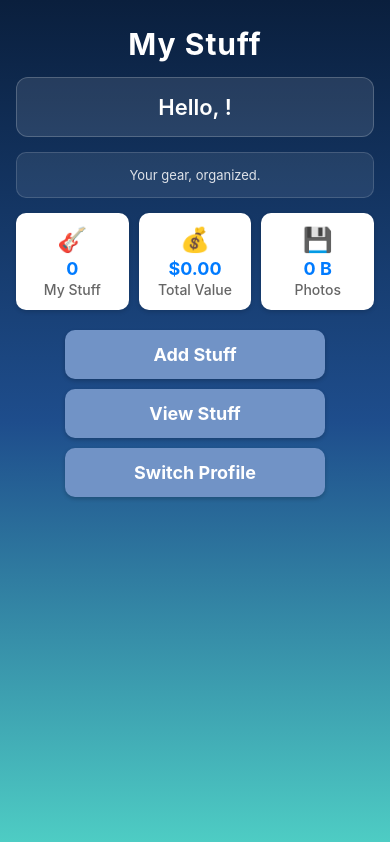
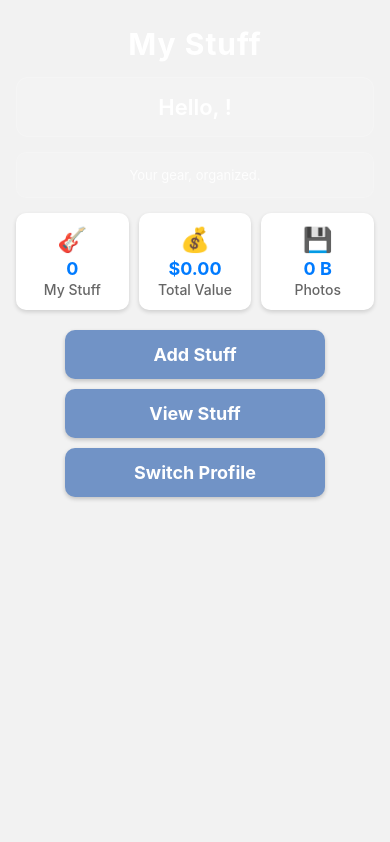
Before and after one commit to dps3ven/my_stuff, a React Native app: screen /Dashboard in a window 390 px wide. Built offline with nearby package versions, Linux system fonts and the light colour scheme.

Commit message:
consistent background

```diff
--- a/App.js
+++ b/App.js
@@ -15,7 +15,10 @@ const Stack = createStackNavigator();
 
 // On web, let the page scroll instead of trapping content inside fixed-height cards
 const webScreenOptions = Platform.OS === 'web'
-  ? { cardStyle: { overflow: 'visible', backgroundColor: 'transparent' } }
+  ? {
+      cardStyle: { overflow: 'visible', backgroundColor: 'transparent' },
+      cardOverlayEnabled: false,
+    }
   : {};
 
 // Expo's Metro web export generates its own index.html with a reset that sets
@@ -67,6 +70,7 @@ function applyWebGlobalLayout() {
       height: auto !important;
       overflow: visible !important;
       flex-shrink: 0;
+      background-color: transparent !important;
     }
   `;
   document.head.appendChild(style);
@@ -86,7 +90,11 @@ export default function App() {
       <NavigationContainer>
         <Stack.Navigator
           initialRouteName="Login"
-          screenOptions={{ headerShown: false, ...webScreenOptions }}
+          screenOptions={{
+            headerShown: false,
+            ...webScreenOptions,
+            ...(Platform.OS === 'web' ? { cardContainerStyle: { backgroundColor: 'transparent' } } : {}),
+          }}
         >
           <Stack.Screen name="Login" component={LoginScreen} />
           <Stack.Screen name="Dashboard" component={DashboardScreen} />
--- a/screens/AddInstrumentScreen.js
+++ b/screens/AddInstrumentScreen.js
@@ -429,7 +429,7 @@ export default function AddInstrumentScreen({ navigation, route }) {
       >
         <LinearGradient
           colors={['#0a1f3d', '#1e4d8c', '#4ECDC4']}
-          style={StyleSheet.absoluteFillObject}
+          style={Platform.OS === 'web' ? { display: 'none' } : StyleSheet.absoluteFillObject}
         />
         {renderMobileWizard()}
       </KeyboardAvoidingView>
--- a/screens/DashboardScreen.js
+++ b/screens/DashboardScreen.js
@@ -1,5 +1,5 @@
 import React, { useState, useEffect } from 'react';
-import { View, Text, TouchableOpacity, StyleSheet, ScrollView } from 'react-native';
+import { View, Text, TouchableOpacity, StyleSheet, ScrollView, Platform } from 'react-native';
 import { LinearGradient } from 'expo-linear-gradient';
 import storage from '../utils/storage';
 import { SkeletonLine } from '../components/Skeleton';
@@ -82,11 +82,13 @@ export default function DashboardScreen({ navigation }) {
     });
   };
 
+  const Wrapper = Platform.OS === 'web' ? View : LinearGradient;
+  const wrapperProps = Platform.OS === 'web'
+    ? { style: styles.container }
+    : { colors: ['#0a1f3d', '#1e4d8c', '#4ECDC4'], style: styles.container };
+
   return (
-    <LinearGradient
-      colors={['#0a1f3d', '#1e4d8c', '#4ECDC4']}
-      style={styles.container}
-    >
+    <Wrapper {...wrapperProps}>
       <ScrollView
         contentContainerStyle={styles.scrollContent}
         showsVerticalScrollIndicator={true}
@@ -169,7 +171,7 @@ export default function DashboardScreen({ navigation }) {
           </TouchableOpacity>
         </View>
       </ScrollView>
-    </LinearGradient>
+    </Wrapper>
   );
 }
 
--- a/screens/InstrumentDetailScreen.js
+++ b/screens/InstrumentDetailScreen.js
@@ -24,7 +24,7 @@ export default function InstrumentDetailScreen({ navigation, route }) {
     <View style={styles.container}>
       <LinearGradient
         colors={['#0a1f3d', '#1e4d8c', '#4ECDC4']}
-        style={StyleSheet.absoluteFillObject}
+        style={Platform.OS === 'web' ? { display: 'none' } : StyleSheet.absoluteFillObject}
       />
       <ScrollView
         style={styles.scrollView}
--- a/screens/InventoryScreen.js
+++ b/screens/InventoryScreen.js
@@ -173,7 +173,7 @@ export default function InventoryScreen({ navigation }) {
     >
       <LinearGradient
         colors={['#0a1f3d', '#1e4d8c', '#4ECDC4']}
-        style={StyleSheet.absoluteFillObject}
+        style={Platform.OS === 'web' ? { display: 'none' } : StyleSheet.absoluteFillObject}
       />
       <View style={styles.container}>
         <View style={styles.header}>
--- a/screens/LoginScreen.js
+++ b/screens/LoginScreen.js
@@ -185,7 +185,7 @@ export default function LoginScreen({ navigation }) {
     >
       <LinearGradient
         colors={['#0a1f3d', '#1e4d8c', '#4ECDC4']}
-        style={StyleSheet.absoluteFillObject}
+        style={Platform.OS === 'web' ? { display: 'none' } : StyleSheet.absoluteFillObject}
       />
       <ScrollView
         contentContainerStyle={[styles.scrollContent, isWide && { maxWidth: 600 }]}
--- a/screens/PhotoGalleryScreen.js
+++ b/screens/PhotoGalleryScreen.js
@@ -73,8 +73,13 @@ export default function PhotoGalleryScreen({ navigation, route }) {
   }
 
   // ── Grid ───────────────────────────────────────────────────────
+  const Wrapper = Platform.OS === 'web' ? View : LinearGradient;
+  const wrapperProps = Platform.OS === 'web'
+    ? { style: styles.container }
+    : { colors: ['#0a1f3d', '#1e4d8c', '#4ECDC4'], style: styles.container };
+
   return (
-    <LinearGradient colors={['#0a1f3d', '#1e4d8c', '#4ECDC4']} style={styles.container}>
+    <Wrapper {...wrapperProps}>
       {/* Header */}
       <View style={[styles.header, { paddingTop: insets.top + 12 }]}>
         <TouchableOpacity onPress={() => navigation.goBack()} style={styles.headerSide}>
@@ -142,7 +147,7 @@ export default function PhotoGalleryScreen({ navigation, route }) {
           )}
         />
       )}
-    </LinearGradient>
+    </Wrapper>
   );
 }
 
```
